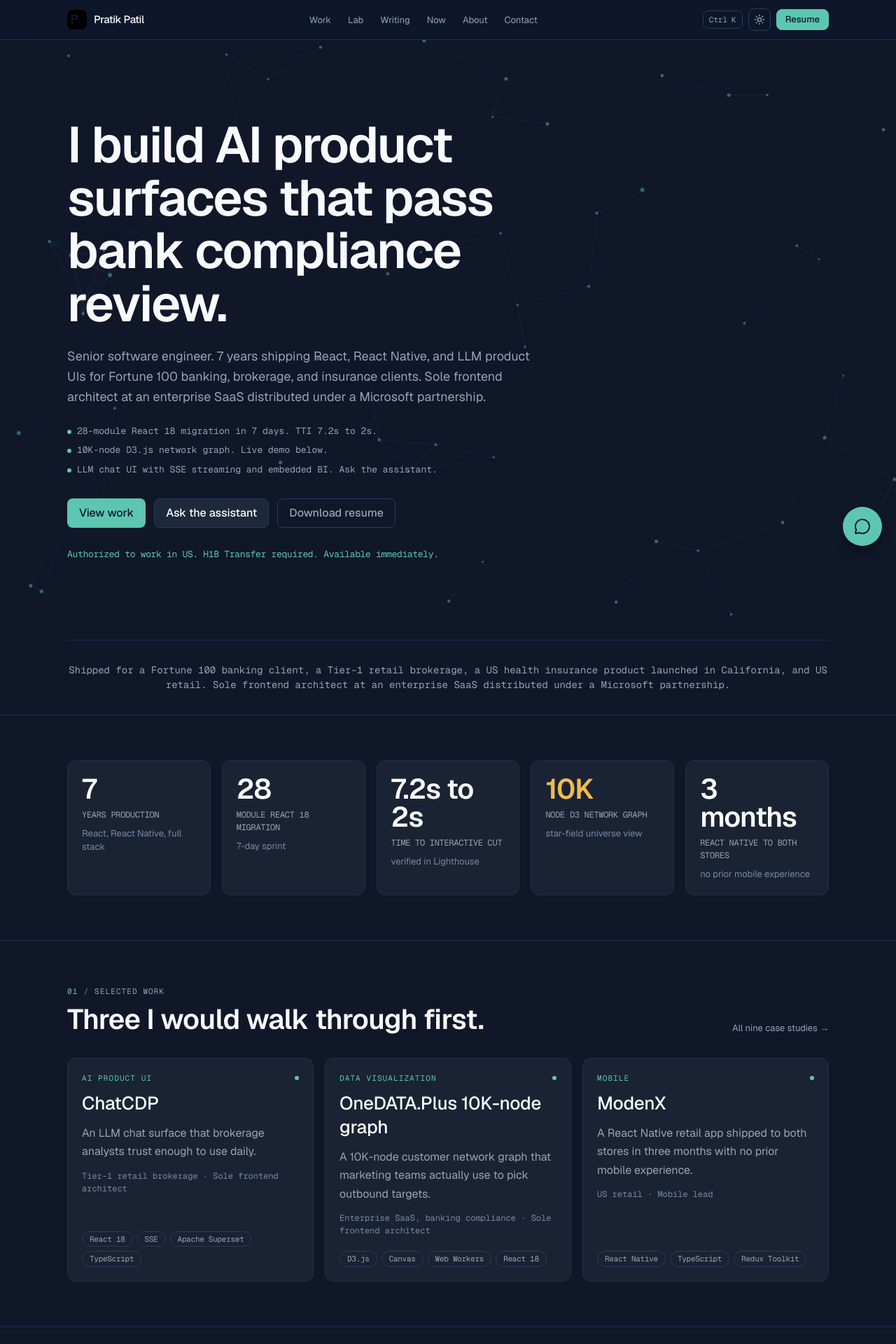
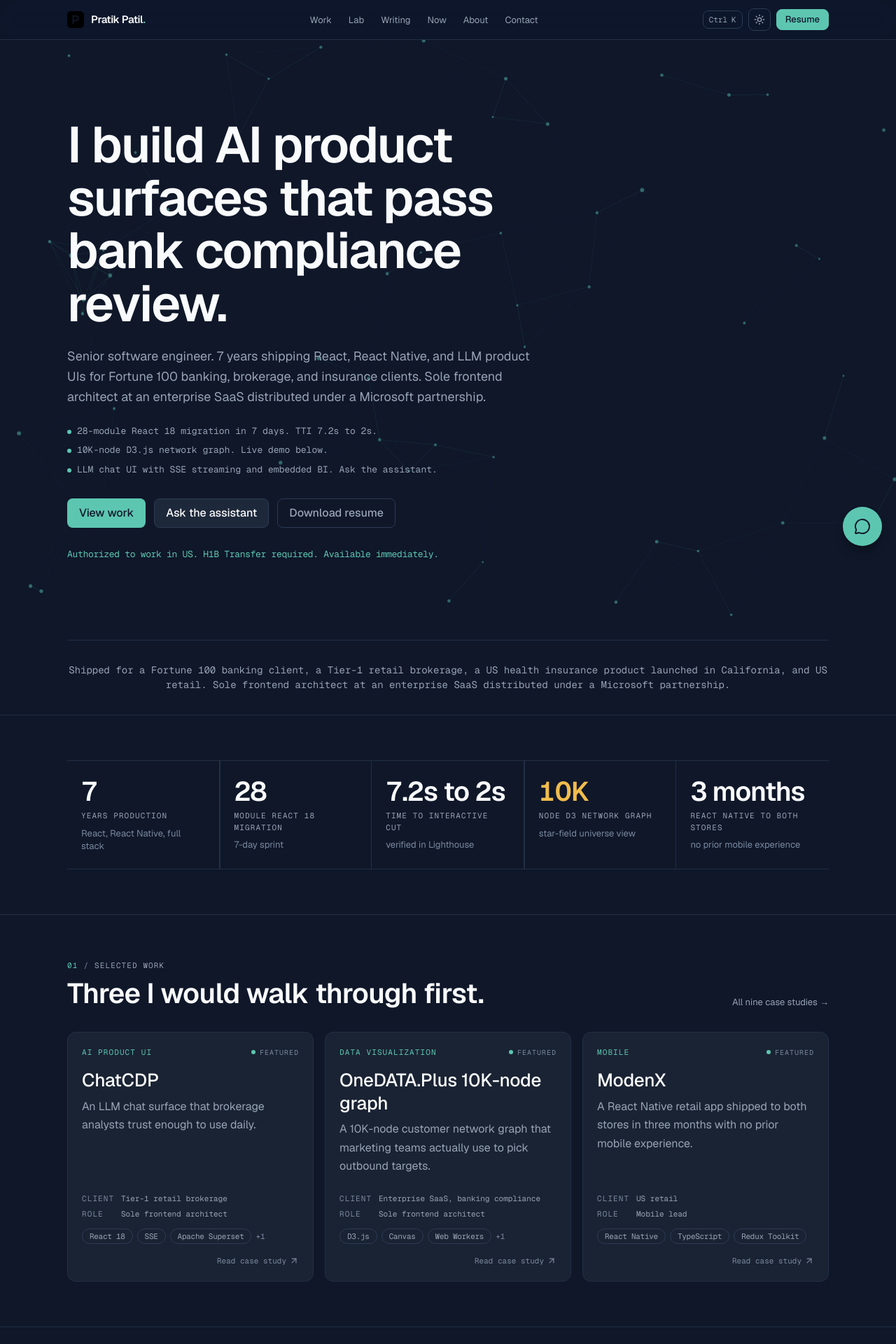
Before and after one commit to pratikpatil-ui/Portfolio, a Next.js app: page / in a window 1280 px wide. Shown: the top 1920 px of the page at 70% size. Built offline with nearby package versions, Linux system fonts and the light colour scheme.

Commit message:
feat: active nav, new logo mark, classier cards and metric strip

```diff
--- a/src/app/icon.tsx
+++ b/src/app/icon.tsx
@@ -16,14 +16,25 @@ export default function Icon() {
           alignItems: 'center',
           justifyContent: 'center',
           color: '#0F172A',
-          fontSize: 18,
+          fontSize: 22,
           fontWeight: 700,
-          borderRadius: 6,
+          borderRadius: 7,
           letterSpacing: '-1px',
+          position: 'relative',
         }}
       >
-        <span style={{ color: '#0F172A' }}>P</span>
-        <span style={{ color: '#F2B647' }}>P</span>
+        <span style={{ color: '#0F172A', lineHeight: 1 }}>P</span>
+        <span
+          style={{
+            position: 'absolute',
+            right: 5,
+            bottom: 5,
+            width: 4,
+            height: 4,
+            borderRadius: 4,
+            background: '#F2B647',
+          }}
+        />
       </div>
     ),
     size,
--- a/src/components/brand/logo.tsx
+++ b/src/components/brand/logo.tsx
@@ -1,25 +1,26 @@
 import { cn } from '@/lib/cn'
 
 type Props = {
+  withWordmark?: boolean
   size?: number
-  withWordmark?: boolean
   className?: string
 }
 
-export function Logo({ size = 28, withWordmark = true, className }: Props) {
+export function Logo({ withWordmark = true, size = 24, className }: Props) {
   return (
     <span className={cn('inline-flex items-center gap-2.5', className)}>
       <LogoMark size={size} />
       {withWordmark ? (
-        <span className="font-display text-[15px] font-medium tracking-tight text-[var(--color-fg)]">
+        <span className="font-display text-[15px] font-semibold tracking-tight text-[var(--color-fg)]">
           Pratik Patil
+          <span className="text-[var(--color-accent)]">.</span>
         </span>
       ) : null}
     </span>
   )
 }
 
-export function LogoMark({ size = 28 }: { size?: number }) {
+export function LogoMark({ size = 24 }: { size?: number }) {
   return (
     <svg
       width={size}
@@ -28,28 +29,22 @@ export function LogoMark({ size = 28 }: { size?: number }) {
       fill="none"
       xmlns="http://www.w3.org/2000/svg"
       role="img"
-      aria-label="Pratik Patil logo"
+      aria-label="Pratik Patil"
     >
       <defs>
-        <linearGradient id="pp-bg" x1="0" y1="0" x2="32" y2="32" gradientUnits="userSpaceOnUse">
+        <linearGradient id="pp-frame" x1="0" y1="0" x2="32" y2="32" gradientUnits="userSpaceOnUse">
           <stop offset="0" stopColor="var(--color-sage)" />
           <stop offset="1" stopColor="var(--color-sage-deep)" />
         </linearGradient>
       </defs>
-      <rect x="0" y="0" width="32" height="32" rx="8" fill="url(#pp-bg)" />
-      {/* Two stylized P forms overlapping: stems + bowls */}
-      <g>
-        <rect x="7" y="8" width="2.4" height="16" rx="1" fill="var(--color-accent-fg)" />
-        <path
-          d="M9.4 8 H14 a4 4 0 0 1 0 8 H9.4 V13.6 H13.4 a1.6 1.6 0 0 0 0 -3.2 H9.4 Z"
-          fill="var(--color-accent-fg)"
-        />
-        <rect x="17.6" y="8" width="2.4" height="16" rx="1" fill="var(--color-gold)" />
-        <path
-          d="M20 8 H24.6 a4 4 0 0 1 0 8 H20 V13.6 H24 a1.6 1.6 0 0 0 0 -3.2 H20 Z"
-          fill="var(--color-gold)"
-        />
-      </g>
+      <rect x="0" y="0" width="32" height="32" rx="7" fill="url(#pp-frame)" />
+      {/* Geometric P: vertical stem + bowl with negative-space counter */}
+      <path
+        d="M 10 8 L 10 24 L 12.6 24 L 12.6 19 L 17 19 A 5.5 5.5 0 0 0 17 8 Z M 12.6 10.4 L 17 10.4 A 3.1 3.1 0 0 1 17 16.6 L 12.6 16.6 Z"
+        fill="var(--color-accent-fg)"
+      />
+      {/* Accent dot, picking up the period in the wordmark */}
+      <circle cx="22" cy="23" r="1.5" fill="var(--color-gold)" />
     </svg>
   )
 }
--- a/src/components/home/metric-strip.tsx
+++ b/src/components/home/metric-strip.tsx
@@ -2,26 +2,29 @@ import { metrics } from '@/content/profile'
 
 export function MetricStrip() {
   return (
-    <div className="grid grid-cols-1 gap-4 sm:grid-cols-2 lg:grid-cols-5">
-      {metrics.map((m) => (
-        <div
+    <ul className="grid grid-cols-1 divide-y divide-[var(--color-border-muted)] border-y border-[var(--color-border-muted)] sm:grid-cols-2 sm:divide-x sm:divide-y-0 lg:grid-cols-5">
+      {metrics.map((m, i) => (
+        <li
           key={m.label}
-          className="flex flex-col gap-2 rounded-[var(--radius-md)] border border-[var(--color-border-muted)] bg-[var(--color-surface)] p-5"
+          className={
+            'flex flex-col gap-2 px-5 py-6 ' +
+            (i % 2 === 1 ? 'sm:border-l sm:border-[var(--color-border-muted)] ' : '')
+          }
         >
           <p
-            className="font-display text-[40px] leading-none font-semibold tracking-tight"
+            className="font-display text-[clamp(28px,3vw,40px)] leading-none font-semibold tracking-tight tabular-nums"
             style={{
               color: m.emphasis === 'ai' ? 'var(--color-ai)' : 'var(--color-fg)',
             }}
           >
             {m.value}
           </p>
-          <p className="font-mono text-[12px] tracking-tight text-[var(--color-fg-muted)] uppercase">
+          <p className="font-mono text-[11px] tracking-widest text-[var(--color-fg-muted)] uppercase">
             {m.label}
           </p>
-          <p className="text-[13px] text-[var(--color-fg-subtle)]">{m.footnote}</p>
-        </div>
+          <p className="text-[13px] leading-snug text-[var(--color-fg-subtle)]">{m.footnote}</p>
+        </li>
       ))}
-    </div>
+    </ul>
   )
 }
--- a/src/components/home/teaser-card.tsx
+++ b/src/components/home/teaser-card.tsx
@@ -1,4 +1,5 @@
 import Link from 'next/link'
+import { ArrowUpRight } from 'lucide-react'
 
 export function TeaserCard({
   href,
@@ -16,18 +17,37 @@ export function TeaserCard({
   return (
     <Link
       href={href}
-      className="group flex h-full flex-col gap-2 rounded-[var(--radius-md)] border border-[var(--color-border-muted)] bg-[var(--color-surface)] p-5 transition-all hover:-translate-y-0.5 hover:border-[var(--color-border)] hover:bg-[var(--color-elevated)]"
+      className="group relative flex h-full flex-col gap-3 overflow-hidden rounded-[var(--radius-md)] border border-[var(--color-border-muted)] bg-[var(--color-surface)] p-5 transition-all duration-200 hover:-translate-y-0.5 hover:border-[var(--color-border)] hover:bg-[var(--color-elevated)]"
     >
+      <span
+        aria-hidden
+        className="pointer-events-none absolute inset-x-0 top-0 h-[2px] origin-left scale-x-0 bg-[var(--color-accent)] transition-transform duration-300 group-hover:scale-x-100"
+      />
+
       <p className="font-mono text-[11px] tracking-widest text-[var(--color-fg-subtle)] uppercase">
         {eyebrow}
       </p>
-      <h3 className="text-h3 text-[var(--color-fg)] group-hover:text-[var(--color-accent)]">
-        {title}
-      </h3>
-      <p className="text-body text-[var(--color-fg-muted)]">{description}</p>
-      {meta ? (
-        <p className="mt-auto pt-2 font-mono text-[12px] text-[var(--color-fg-subtle)]">{meta}</p>
-      ) : null}
+
+      <div className="flex flex-col gap-2">
+        <h3 className="text-h3 leading-tight text-[var(--color-fg)] transition-colors group-hover:text-[var(--color-accent)]">
+          {title}
+        </h3>
+        <p className="text-body text-[var(--color-fg-muted)]">{description}</p>
+      </div>
+
+      <div className="mt-auto flex items-center justify-between gap-3 pt-2">
+        {meta ? (
+          <p className="font-mono text-[11px] text-[var(--color-fg-subtle)]">{meta}</p>
+        ) : (
+          <span />
+        )}
+        <span className="inline-flex items-center gap-1 font-mono text-[11px] text-[var(--color-fg-subtle)] transition-colors group-hover:text-[var(--color-accent)]">
+          Open
+          <ArrowUpRight
+            className="h-3.5 w-3.5 transition-transform duration-200 group-hover:translate-x-0.5 group-hover:-translate-y-0.5"
+          />
+        </span>
+      </div>
     </Link>
   )
 }
--- a/src/components/layout/header.tsx
+++ b/src/components/layout/header.tsx
@@ -1,6 +1,7 @@
 'use client'
 
 import Link from 'next/link'
+import { usePathname } from 'next/navigation'
 import { useEffect, useState } from 'react'
 import { Menu, X } from 'lucide-react'
 import { Container } from './container'
@@ -17,9 +18,15 @@ const NAV = [
   { href: '/contact', label: 'Contact' },
 ]
 
+function isActive(pathname: string, href: string) {
+  if (href === '/') return pathname === '/'
+  return pathname === href || pathname.startsWith(href + '/')
+}
+
 export function Header() {
   const [open, setOpen] = useState(false)
   const [isMac, setIsMac] = useState(false)
+  const pathname = usePathname() ?? '/'
 
   useEffect(() => {
     if (typeof navigator !== 'undefined') {
@@ -41,16 +48,31 @@ export function Header() {
 
           <nav aria-label="Primary" className="hidden md:block">
             <ul className="flex items-center gap-6">
-              {NAV.map((item) => (
+              {NAV.map((item) => {
+                const active = isActive(pathname, item.href)
+                return (
                   <li key={item.href}>
                     <Link
                       href={item.href}
-                    className="text-caption text-[var(--color-fg-muted)] transition-colors hover:text-[var(--color-fg)]"
+                      aria-current={active ? 'page' : undefined}
+                      className={
+                        'relative text-caption transition-colors ' +
+                        (active
+                          ? 'text-[var(--color-fg)]'
+                          : 'text-[var(--color-fg-muted)] hover:text-[var(--color-fg)]')
+                      }
                     >
                       {item.label}
+                      {active ? (
+                        <span
+                          aria-hidden
+                          className="absolute -bottom-[18px] left-0 right-0 h-[2px] bg-[var(--color-accent)]"
+                        />
+                      ) : null}
                     </Link>
                   </li>
-              ))}
+                )
+              })}
             </ul>
           </nav>
 
@@ -87,23 +109,41 @@ export function Header() {
         <div className="border-t border-[var(--color-border-muted)] bg-[var(--color-bg)] md:hidden">
           <Container size="wide">
             <ul className="flex flex-col gap-1 py-4">
-              {NAV.map((item) => (
+              {NAV.map((item) => {
+                const active = isActive(pathname, item.href)
+                return (
                   <li key={item.href}>
                     <Link
                       href={item.href}
                       onClick={() => setOpen(false)}
-                    className="block rounded-[var(--radius-sm)] px-2 py-2 text-body text-[var(--color-fg-muted)] hover:bg-[var(--color-surface)] hover:text-[var(--color-fg)]"
+                      aria-current={active ? 'page' : undefined}
+                      className={
+                        'flex items-center gap-2 rounded-[var(--radius-sm)] px-2 py-2 text-body hover:bg-[var(--color-surface)] ' +
+                        (active
+                          ? 'text-[var(--color-fg)]'
+                          : 'text-[var(--color-fg-muted)] hover:text-[var(--color-fg)]')
+                      }
                     >
+                      {active ? (
+                        <span
+                          aria-hidden
+                          className="h-1.5 w-1.5 rounded-full bg-[var(--color-accent)]"
+                        />
+                      ) : (
+                        <span aria-hidden className="h-1.5 w-1.5" />
+                      )}
                       {item.label}
                     </Link>
                   </li>
-              ))}
+                )
+              })}
               <li>
                 <Link
                   href="/resume"
                   onClick={() => setOpen(false)}
-                  className="block rounded-[var(--radius-sm)] px-2 py-2 text-body text-[var(--color-fg-muted)] hover:bg-[var(--color-surface)] hover:text-[var(--color-fg)]"
+                  className="flex items-center gap-2 rounded-[var(--radius-sm)] px-2 py-2 text-body text-[var(--color-fg-muted)] hover:bg-[var(--color-surface)] hover:text-[var(--color-fg)]"
                 >
+                  <span aria-hidden className="h-1.5 w-1.5" />
                   Resume
                 </Link>
               </li>
--- a/src/components/work/case-study-card.tsx
+++ b/src/components/work/case-study-card.tsx
@@ -1,4 +1,5 @@
 import Link from 'next/link'
+import { ArrowUpRight } from 'lucide-react'
 import { Tag } from '@/components/ui/tag'
 
 export type CaseStudyTeaser = {
@@ -12,37 +13,83 @@ export type CaseStudyTeaser = {
   featured?: boolean
 }
 
+const MAX_VISIBLE_TAGS = 3
+
 export function CaseStudyCard({ data }: { data: CaseStudyTeaser }) {
+  const visibleTags = data.techTags.slice(0, MAX_VISIBLE_TAGS)
+  const hiddenCount = Math.max(0, data.techTags.length - MAX_VISIBLE_TAGS)
+
   return (
     <Link
       href={`/work/${data.slug}`}
-      className="group flex h-full flex-col gap-3 rounded-[var(--radius-md)] border border-[var(--color-border-muted)] bg-[var(--color-surface)] p-5 transition-all hover:-translate-y-0.5 hover:border-[var(--color-border)] hover:bg-[var(--color-elevated)]"
+      className="group relative flex h-full flex-col gap-4 overflow-hidden rounded-[var(--radius-md)] border border-[var(--color-border-muted)] bg-[var(--color-surface)] p-5 transition-all duration-200 hover:-translate-y-0.5 hover:border-[var(--color-border)] hover:bg-[var(--color-elevated)]"
     >
+      {/* Hover accent rule across the top */}
+      <span
+        aria-hidden
+        className="pointer-events-none absolute inset-x-0 top-0 h-[2px] origin-left scale-x-0 bg-[var(--color-accent)] transition-transform duration-300 group-hover:scale-x-100"
+      />
+
       <div className="flex items-center justify-between gap-3">
         <p className="font-mono text-[11px] tracking-widest text-[var(--color-accent)] uppercase">
           {data.eyebrow}
         </p>
         {data.featured ? (
+          <span className="inline-flex items-center gap-1.5 font-mono text-[10px] tracking-widest text-[var(--color-fg-subtle)] uppercase">
             <span
+              aria-hidden
               className="h-1.5 w-1.5 rounded-full bg-[var(--color-accent)]"
-            aria-label="Featured"
             />
+            Featured
+          </span>
         ) : null}
       </div>
-      <h3 className="text-h3 text-[var(--color-fg)] group-hover:text-[var(--color-accent)]">
+
+      <div className="flex flex-col gap-2">
+        <h3 className="text-h3 leading-tight text-[var(--color-fg)] transition-colors group-hover:text-[var(--color-accent)]">
           {data.title}
         </h3>
         <p className="text-body text-[var(--color-fg-muted)]">{data.summary}</p>
-      <p className="font-mono text-[12px] text-[var(--color-fg-subtle)]">
-        {data.clientFraming} · {data.role}
-      </p>
-      {data.techTags.length ? (
-        <div className="mt-auto flex flex-wrap gap-1.5 pt-2">
-          {data.techTags.slice(0, 4).map((t) => (
+      </div>
+
+      <div className="mt-auto flex flex-col gap-3 pt-2">
+        <dl className="flex flex-col gap-1.5 font-mono text-[11px]">
+          <div className="flex items-baseline gap-2">
+            <dt className="w-12 shrink-0 text-[var(--color-fg-subtle)] uppercase tracking-widest">
+              Client
+            </dt>
+            <dd className="text-[var(--color-fg-muted)]">{data.clientFraming}</dd>
+          </div>
+          <div className="flex items-baseline gap-2">
+            <dt className="w-12 shrink-0 text-[var(--color-fg-subtle)] uppercase tracking-widest">
+              Role
+            </dt>
+            <dd className="text-[var(--color-fg-muted)]">{data.role}</dd>
+          </div>
+        </dl>
+
+        {visibleTags.length ? (
+          <div className="flex flex-wrap items-center gap-1.5">
+            {visibleTags.map((t) => (
               <Tag key={t}>{t}</Tag>
             ))}
+            {hiddenCount > 0 ? (
+              <span className="font-mono text-[11px] text-[var(--color-fg-subtle)]">
+                +{hiddenCount}
+              </span>
+            ) : null}
           </div>
         ) : null}
+
+        <div className="flex items-center justify-end pt-1">
+          <span className="inline-flex items-center gap-1 font-mono text-[11px] text-[var(--color-fg-subtle)] transition-colors group-hover:text-[var(--color-accent)]">
+            Read case study
+            <ArrowUpRight
+              className="h-3.5 w-3.5 transition-transform duration-200 group-hover:translate-x-0.5 group-hover:-translate-y-0.5"
+            />
+          </span>
+        </div>
+      </div>
     </Link>
   )
 }
```
Lines whose indentation alone changed are shown as unchanged.
